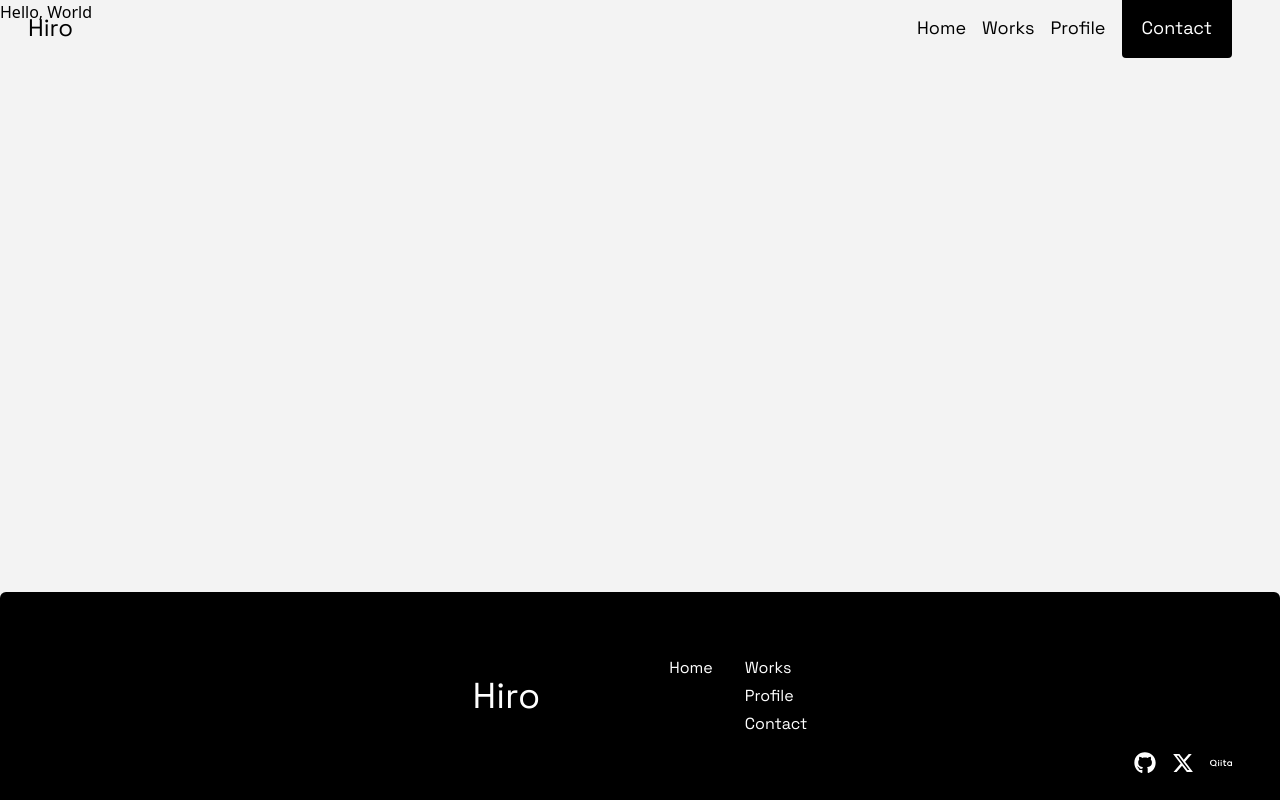
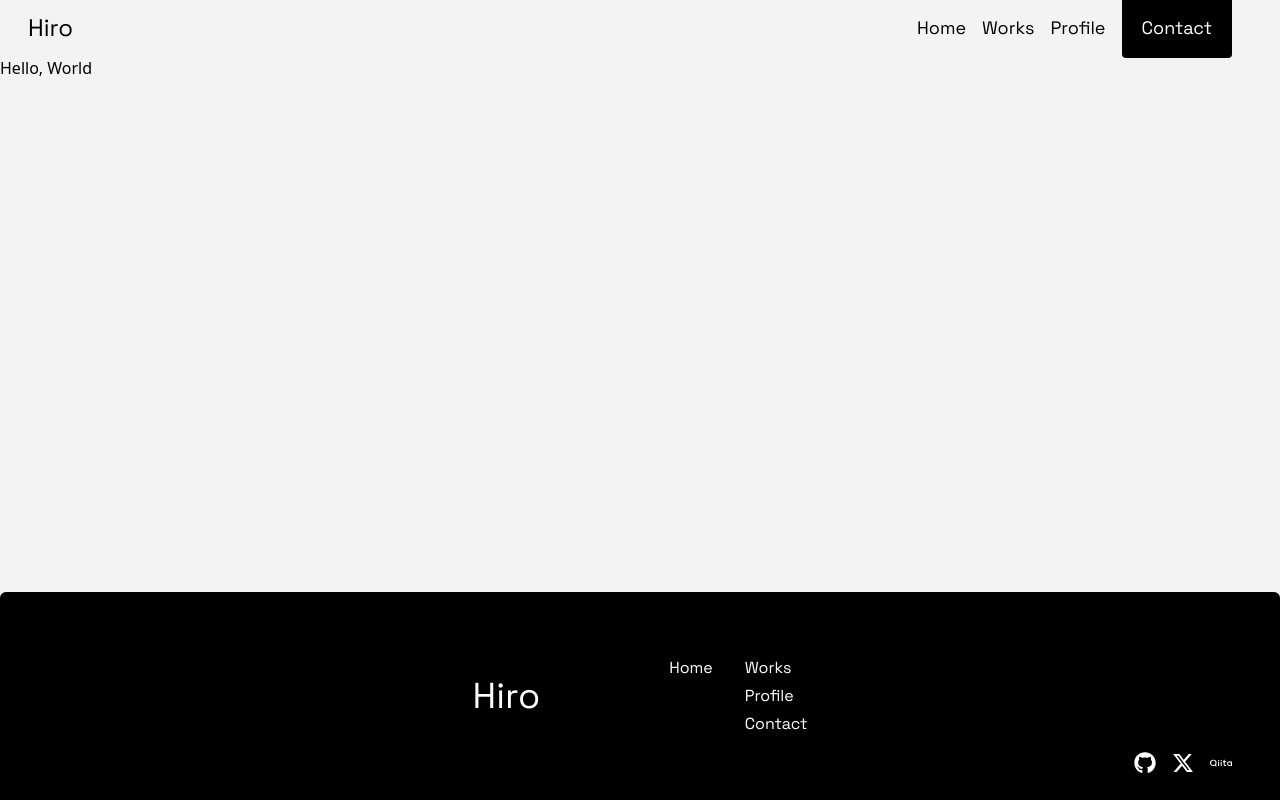
Before and after one commit to hiro-1noue/portfolio, a Next.js app: page / in a window 1280 px wide. Built offline with nearby package versions, Linux system fonts and the light colour scheme.

Commit message:
Update layout

```diff
--- a/src/app/layout.tsx
+++ b/src/app/layout.tsx
@@ -27,7 +27,7 @@ export default function RootLayout({
       <body className="min-h-screen flex flex-col">
       	<Header title="Hiro" />
 
-	<main className="flex-1">
+	<main className="flex-1 pt-14">
       	    {children}
 	</main>
 
```
